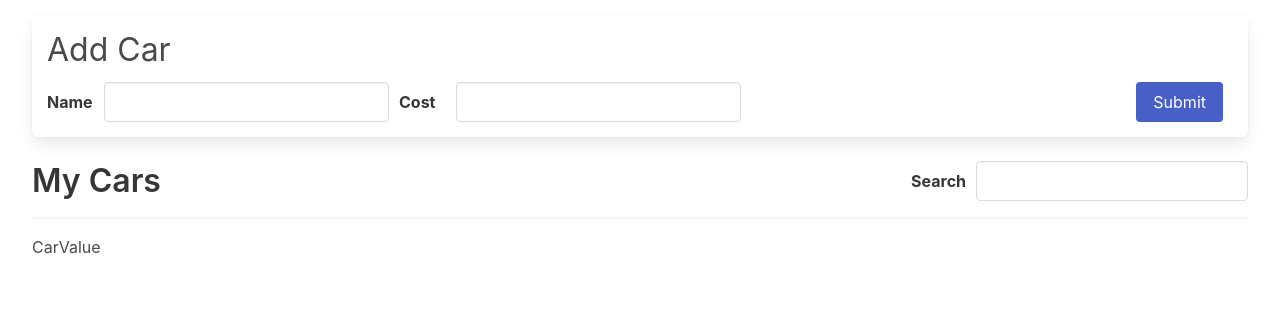
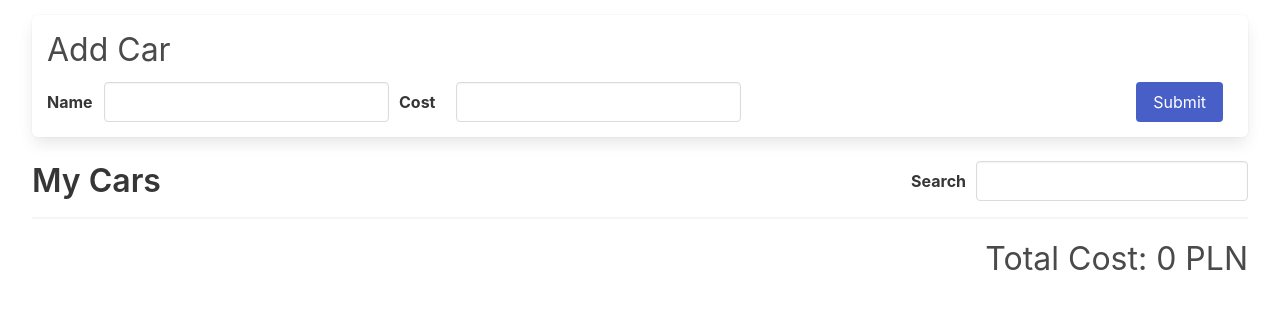
Before and after one commit to Janowoj/cars, a React (Create React App) app: page / in a window 1280 px wide. Shown: the top 310 px of the page. Built offline with nearby package versions, Linux system fonts and the light colour scheme.

Commit message:
added totalCost to CarValue component. Inside of it used filter and reduce method to receive total cost

```diff
--- a/src/components/CarValue.js
+++ b/src/components/CarValue.js
@@ -1,6 +1,18 @@
+import { useSelector } from 'react-redux';
+
+
 function CarValue() {
-    return <div>
-        CarValue
+
+    const totalCost = useSelector(({ cars: { data, searchTerm } }) => {
+        return data
+            .filter((car) =>
+                car.name.toLowerCase().includes(searchTerm.toLowerCase())
+            )
+            .reduce((acc, car) => acc + car.cost, 0);
+    })
+
+    return <div className="car-value">
+        Total Cost: {totalCost} PLN
     </div>
 }
 
```
Also changed, not shown: 1 other file (tests, documents, lock files or other folders).
